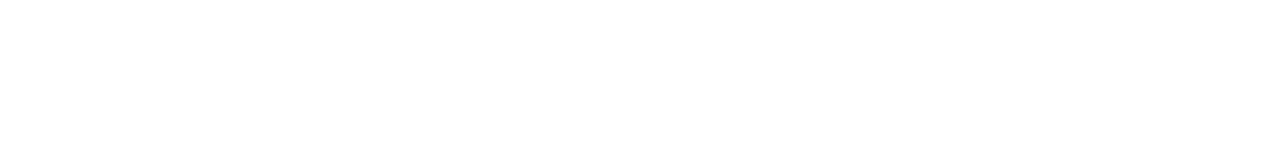
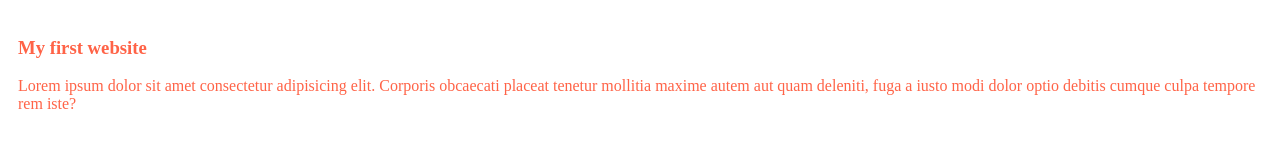
Before and after one commit to islam-rashedul/my-first-github-repo, a plain HTML site: page index.html in a window 1280 px wide. Drawn offline with Linux system fonts and the light colour scheme.

Commit message:
added first blog

```diff
--- a/index.html
+++ b/index.html
@@ -4,8 +4,13 @@
     <meta charset="UTF-8">
     <meta name="viewport" content="width=device-width, initial-scale=1.0">
     <title>My First Ever Github Repo</title>
+    <link rel="stylesheet" href="styles/blog.css">
 </head>
 <body>
+    <div>
+        <h3>My first website</h3>
+        <p>Lorem ipsum dolor sit amet consectetur adipisicing elit. Corporis obcaecati placeat tenetur mollitia maxime autem aut quam deleniti, fuga a iusto modi dolor optio debitis cumque culpa tempore rem iste?</p>
+    </div>
 
 </body>
 </html>
--- /dev/null
+++ b/styles/blog.css
@@ -0,0 +1,4 @@
+div{
+    color: tomato;
+    padding: 10px;
+}
```
